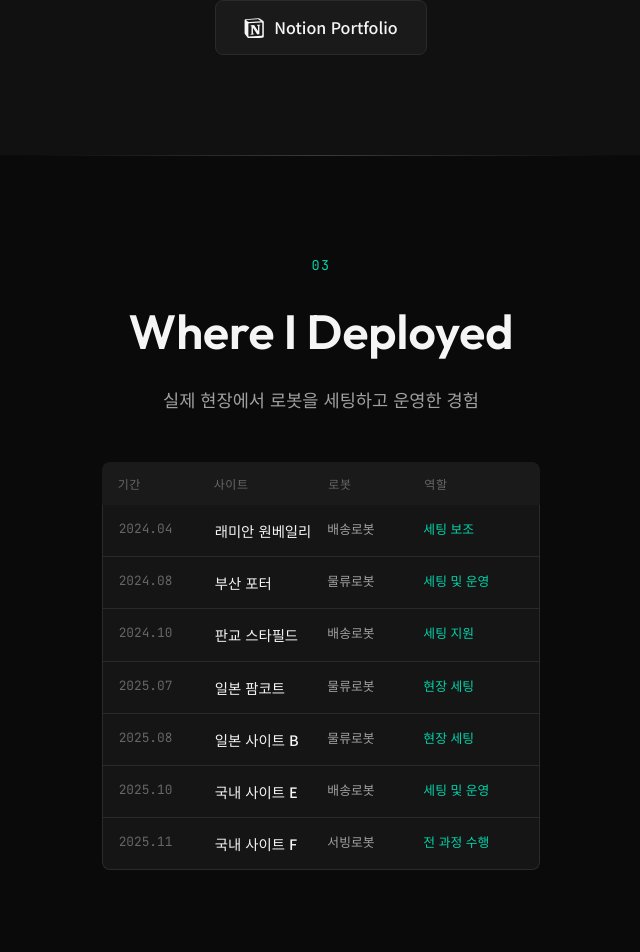
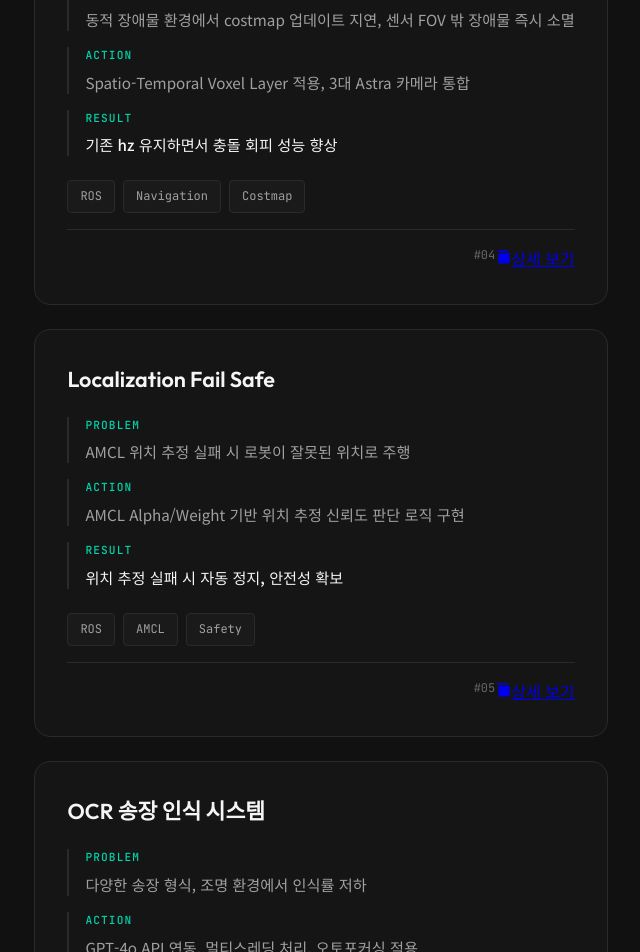
Before and after one commit to jeongmindev99/robotics-portfolio, a React (Create React App) app: page / in a window 1280 px wide. Shown: the part 3380-4332 px from the top of the page, without its empty margins (359-999 px from the left). Built offline with nearby package versions, Linux system fonts and the light colour scheme.

Commit message:
Add 3 new projects and Notion links to ProjectsSection
- Add STVL 3D obstacle avoidance project
- Add Localization Fail Safe project
- Add OCR invoice recognition system project
- Add Notion links to all projects for detailed documentation

Co-Authored-By: Claude Opus 4.5 <noreply@anthropic.com>

```diff
--- a/src/components/ProjectsSection.js
+++ b/src/components/ProjectsSection.js
@@ -9,6 +9,7 @@ const projects = [
     action: 'Manager 패턴으로 코드 통합 및 상태 관리 중앙화',
     result: '동시성 문제 해결, 유지보수 시간 50% 단축',
     tags: ['ROS', 'Python', 'Architecture'],
+    notionLink: 'https://notion.so/f204a48cf6324f6da88d24b2fbdaca29',
   },
   {
     id: 2,
@@ -17,6 +18,7 @@ const projects = [
     action: 'FlexBE 상태 머신으로 배송 플로우 시각화 및 모듈화',
     result: '시나리오 수정 시간 70% 단축, 신규 사이트 적용 용이',
     tags: ['FlexBE', 'State Machine', 'ROS'],
+    notionLink: 'https://notion.so/151f41ce743c4491ba05b5d622184f76',
   },
   {
     id: 3,
@@ -25,6 +27,34 @@ const projects = [
     action: 'MQTT 프로토콜 기반 통신 레이어 재설계',
     result: '통신 안정성 확보, 메시지 손실률 0.1% 이하',
     tags: ['MQTT', 'Protocol', 'Python'],
+    notionLink: 'https://notion.so/88adae13663341238cca3c8e9626846c',
+  },
+  {
+    id: 4,
+    title: 'STVL 3D 장애물 회피',
+    problem: '동적 장애물 환경에서 costmap 업데이트 지연, 센서 FOV 밖 장애물 즉시 소멸',
+    action: 'Spatio-Temporal Voxel Layer 적용, 3대 Astra 카메라 통합',
+    result: '기존 hz 유지하면서 충돌 회피 성능 향상',
+    tags: ['ROS', 'Navigation', 'Costmap'],
+    notionLink: 'https://notion.so/e9117075bfcd4737ab8754d48a616857',
+  },
+  {
+    id: 5,
+    title: 'Localization Fail Safe',
+    problem: 'AMCL 위치 추정 실패 시 로봇이 잘못된 위치로 주행',
+    action: 'AMCL Alpha/Weight 기반 위치 추정 신뢰도 판단 로직 구현',
+    result: '위치 추정 실패 시 자동 정지, 안전성 확보',
+    tags: ['ROS', 'AMCL', 'Safety'],
+    notionLink: 'https://notion.so/ec55da63773a4b63943315e986c68973',
+  },
+  {
+    id: 6,
+    title: 'OCR 송장 인식 시스템',
+    problem: '다양한 송장 형식, 조명 환경에서 인식률 저하',
+    action: 'GPT-4o API 연동, 멀티스레딩 처리, 오토포커싱 적용',
+    result: '일본 야마토/팜코트 시연 성공, 인식률 향상',
+    tags: ['OpenCV', 'GPT-4', 'Python'],
+    notionLink: 'https://notion.so/18bd8a0a7b5a80a5aac8c5a22a4ad491',
   },
 ];
 
@@ -74,6 +104,14 @@ function ProjectsSection() {
 
               <div className="project-footer">
                 <span className="project-id">#{String(index + 1).padStart(2, '0')}</span>
+                {project.notionLink && (
+                  <a href={project.notionLink} target="_blank" rel="noopener noreferrer" className="project-notion-link">
+                    <svg width="16" height="16" viewBox="0 0 24 24" fill="currentColor">
+                      <path d="M4.459 4.208c.746.606 1.026.56 2.428.466l13.215-.793c.28 0 .047-.28-.046-.326L17.86 1.968c-.42-.326-.981-.7-2.055-.607L3.01 2.295c-.466.046-.56.28-.374.466l1.823 1.447zm.793 3.08v13.904c0 .747.373 1.027 1.214.98l14.523-.84c.841-.046.935-.56.935-1.166V6.354c0-.606-.233-.933-.748-.887l-15.177.887c-.56.047-.747.327-.747.934z"/>
+                    </svg>
+                    상세 보기
+                  </a>
+                )}
               </div>
             </div>
           ))}
@@ -81,7 +119,7 @@ function ProjectsSection() {
 
         <div className="projects-cta">
           <p>더 많은 프로젝트는 노션에서 확인하세요</p>
-          <a href="#" className="notion-link">
+          <a href="https://notion.so/2e9d8a0a7b5a81c5a57ed22576f1cb0c" target="_blank" rel="noopener noreferrer" className="notion-link">
             <svg width="20" height="20" viewBox="0 0 24 24" fill="currentColor">
               <path d="M4.459 4.208c.746.606 1.026.56 2.428.466l13.215-.793c.28 0 .047-.28-.046-.326L17.86 1.968c-.42-.326-.981-.7-2.055-.607L3.01 2.295c-.466.046-.56.28-.374.466l1.823 1.447zm.793 3.08v13.904c0 .747.373 1.027 1.214.98l14.523-.84c.841-.046.935-.56.935-1.166V6.354c0-.606-.233-.933-.748-.887l-15.177.887c-.56.047-.747.327-.747.934zm14.337.745c.093.42 0 .84-.42.888l-.7.14v10.264c-.608.327-1.168.514-1.635.514-.748 0-.935-.234-1.495-.933l-4.577-7.186v6.952l1.448.327s0 .84-1.168.84l-3.22.186c-.094-.187 0-.653.327-.746l.84-.233V9.854L7.822 9.76c-.094-.42.14-1.026.793-1.073l3.456-.233 4.764 7.279v-6.44l-1.215-.14c-.093-.514.28-.887.747-.933l3.222-.187zM2.668 1.358L16.6.256c1.636-.14 2.057.234 2.757.793l3.828 2.66c.467.326.607.653.607 1.12v17.127c0 1.073-.374 1.726-1.682 1.82l-15.457.933c-.981.047-1.448-.093-1.962-.747L1.5 19.896c-.56-.746-.794-1.306-.794-1.96V2.805c0-.84.374-1.353 1.168-1.447z"/>
             </svg>
```
